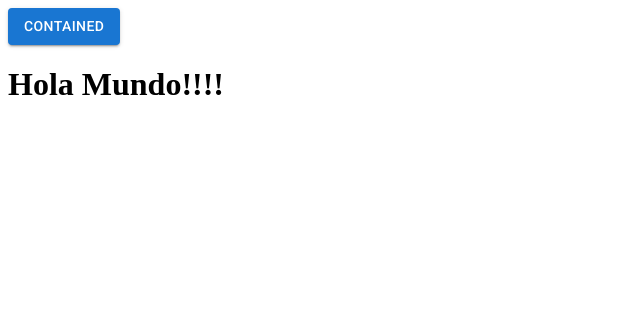
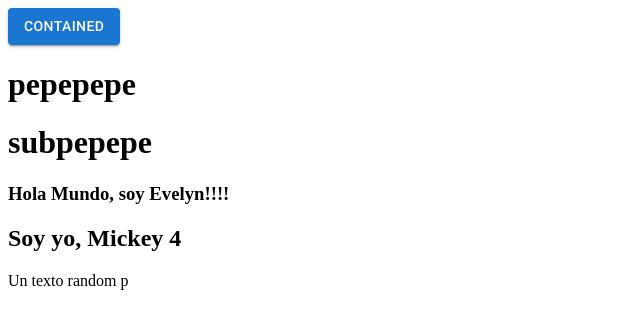
Before and after one commit to Eve-Boudika/LearnReact, a React (Vite) app: page / in a window 1280 px wide. Shown: the top 324 px of the page, without its empty margins (0-640 px from the left). Built offline with nearby package versions, Linux system fonts and the light colour scheme.

Commit message:
Update de prop y proptypes

```diff
--- a/package.json
+++ b/package.json
@@ -14,6 +14,7 @@
     "@emotion/styled": "^11.10.6",
     "@mui/icons-material": "^5.11.16",
     "@mui/material": "^5.12.1",
+    "prop-types": "^15.8.1",
     "react": "^18.2.0",
     "react-dom": "^18.2.0"
   },
--- a/src/HelloWorldApp.jsx
+++ b/src/HelloWorldApp.jsx
@@ -1,11 +1,28 @@
-// function HelloWorldApp() {
 
-//     return (<h1>Hola Mundo hermoso!</h1>)
-// }
+import { PropTypes } from 'prop-types';
 
-// export default HelloWorldApp;
 
-export const HelloWorldApp = () => {
+// Se pueden expresar { } expresiones, arrays, y funciones no async. Mo se pueden expresar objetos
+//Solo si se pasan por json
 
-    return ( <h1>Hola Mundo!!!!</h1>)
+const miNombre = 'Evelyn'
+const cuentita = () => {
+    return 2 + 2;
 }
+
+export const HelloWorldApp = ({ titulo, subtitulo }) => {
+
+    return (
+        <>
+            <h1>{ titulo }</h1>
+            <h1>{ subtitulo }</h1>
+            <h3>Hola Mundo, soy { miNombre }!!!!</h3>
+            <h2>Soy yo, Mickey { cuentita() } </h2>
+            <p>Un texto random p</p>
+        </>
+    )
+}
+
+HelloWorldApp.propTypes = {
+
+}
--- a/src/main.jsx
+++ b/src/main.jsx
@@ -2,13 +2,15 @@ import React from 'react'
 import ReactDOM from 'react-dom/client'
 import App from './App.jsx'
 import './index.css'
-import { HelloWorldApp } from './HelloWorldApp.jsx'
+import { HelloWorldApp } from './HelloWorldApp.jsx';
+
+
 
 
 
 ReactDOM.createRoot(document.getElementById('root')).render(
   <React.StrictMode>
     <App />
-    <HelloWorldApp/>
+    <HelloWorldApp titulo="pepepepe" subtitulo="subpepepe"/>
   </React.StrictMode>,
 )
```
